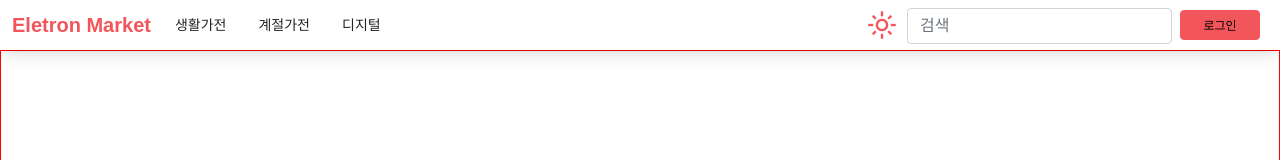
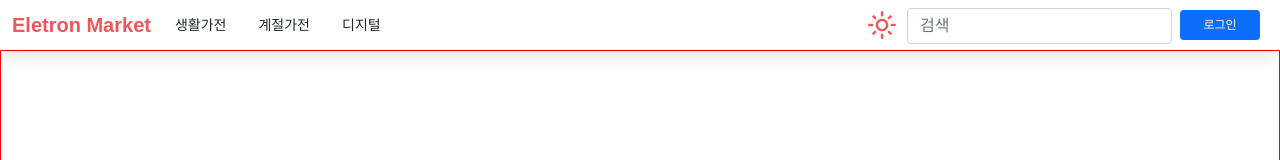
Before and after one commit to 0seo8/Vue_Shop, a Vue app: page / in a window 1280 px wide. Shown: the top 160 px of the page. Built offline with nearby package versions, Linux system fonts and the light colour scheme; no server answers; a web font is replaced by a local one; what vue-sweetalert2 would draw is missing.

Commit message:
fix: 부트스트랩 min으로 변경

```diff
--- a/package.json
+++ b/package.json
@@ -8,18 +8,19 @@
     "preview": "vite preview"
   },
   "dependencies": {
+    "@popperjs/core": "^2.11.5",
     "axios": "^0.27.2",
     "bootstrap": "^5.1.3",
     "bootstrap-vue": "^2.22.0",
     "chart.js": "^3.8.0",
     "dayjs": "^1.11.3",
-    "vue-awesome-swiper": "^5.0.1",
-    "vue3-carousel": "^0.1.40",
     "sweetalert2": "^11.4.19",
     "vue": "^3.2.25",
+    "vue-awesome-swiper": "^5.0.1",
     "vue-roller": "^1.12.7",
     "vue-router": "^4.0.16",
     "vue-sweetalert2": "^5.0.5",
+    "vue3-carousel": "^0.1.40",
     "vuex": "^4.0.2"
   },
   "devDependencies": {
--- a/src/main.js
+++ b/src/main.js
@@ -1,3 +1,4 @@
+import 'bootstrap/dist/css/bootstrap.min.css'
 import { createApp } from 'vue'
 import App from './App.vue'
 import router from './routes'
@@ -6,3 +7,5 @@ import VueSweetalert2 from 'vue-sweetalert2'
 import 'sweetalert2/dist/sweetalert2.min.css'
 
 createApp(App).use(router).use(store).use(VueSweetalert2).mount('#app')
+
+import 'bootstrap/dist/js/bootstrap.js'
--- a/src/scss/main.scss
+++ b/src/scss/main.scss
@@ -1,5 +1,4 @@
 
 @import "./font.scss";
 @import "./variable.scss";
-@import "../../node_modules/bootstrap/scss/bootstrap.scss";
 @import "./base.scss";
```
Also changed, not shown: 1 other file (tests, documents, lock files or other folders).
